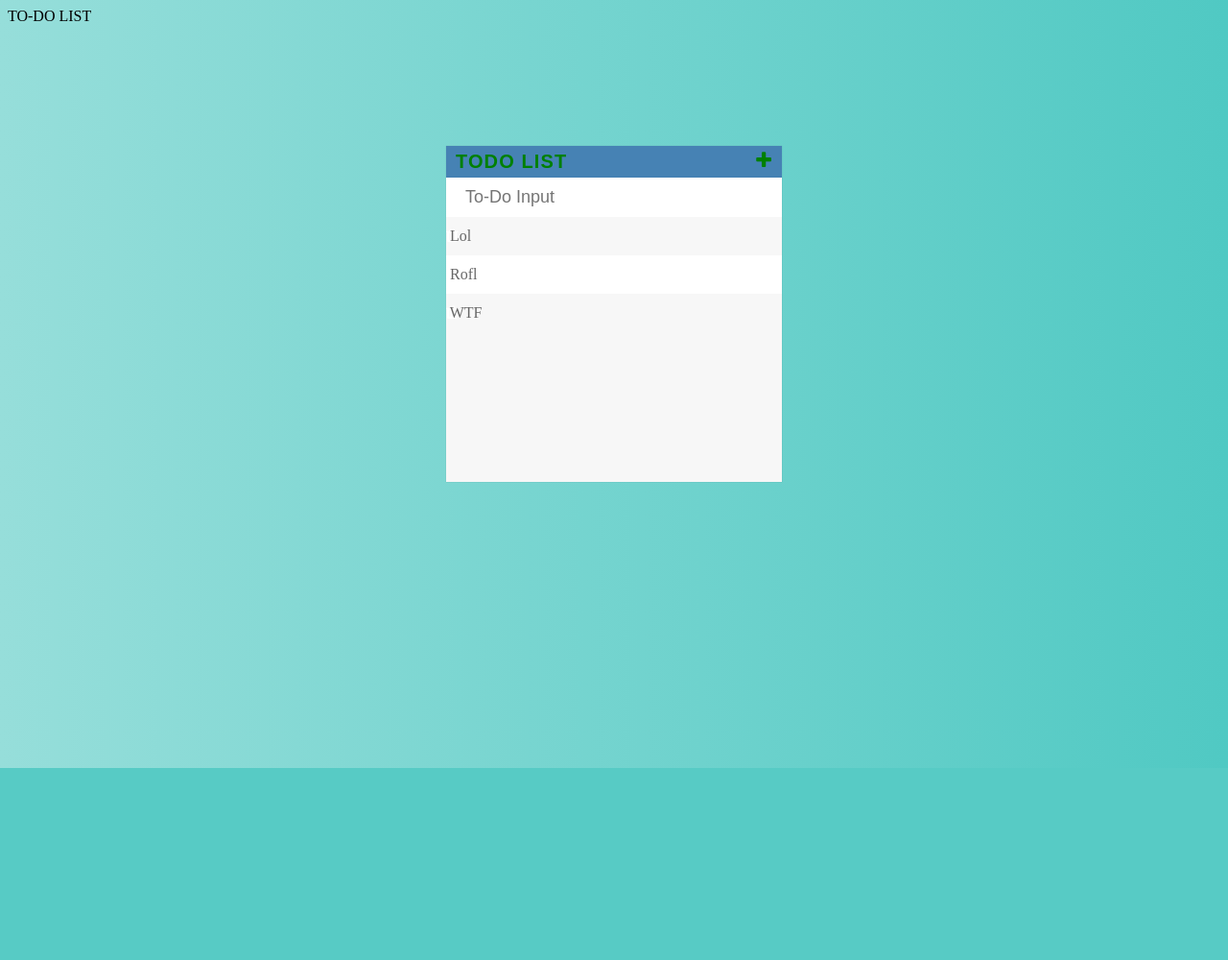
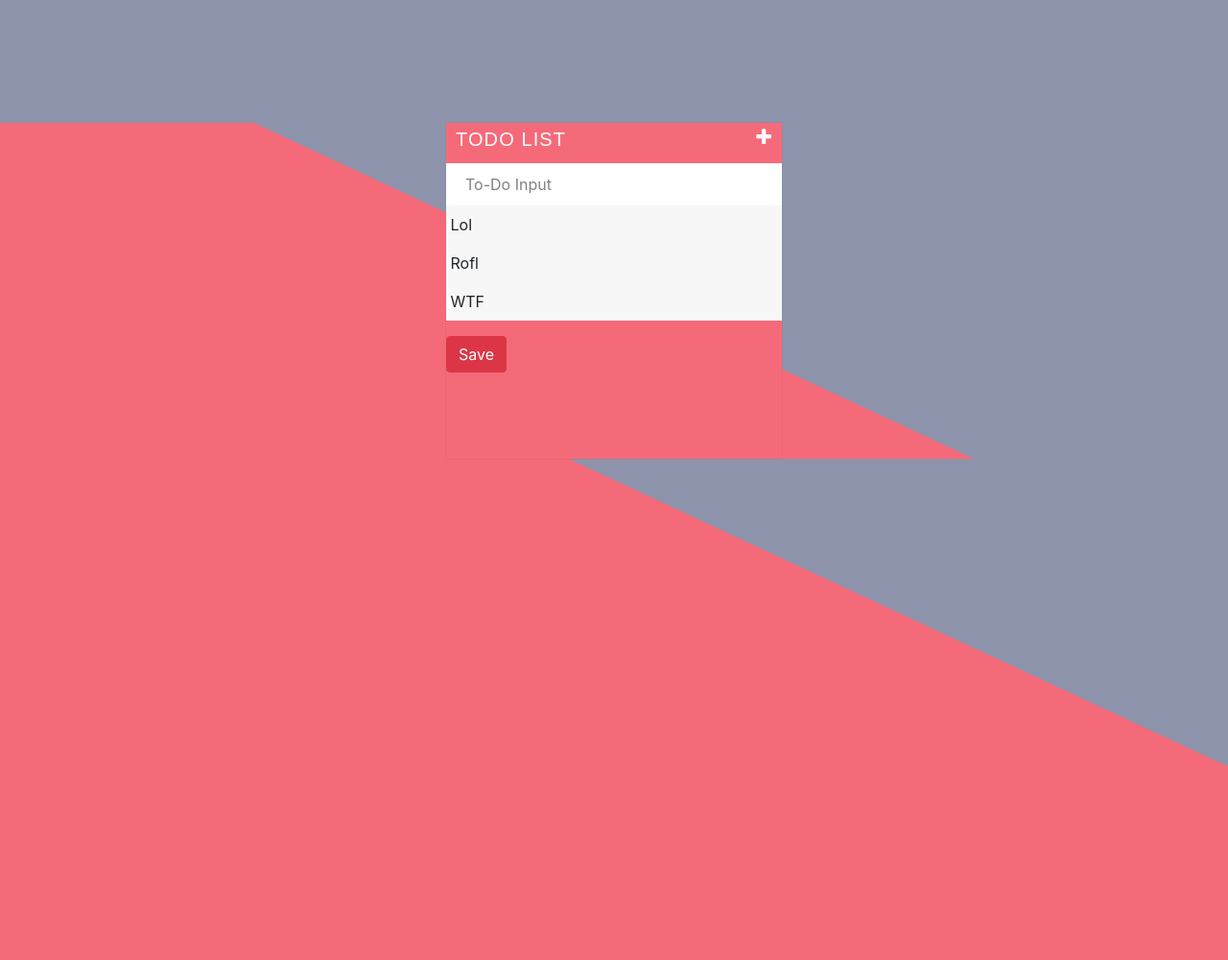
Before and after one commit to Ishaan28malik/Hacktoberfest-2024, a PHP site: page /Todo/todo.html in a window 1280 px wide. Shown: the whole page at 96% size. Before the commit the page ends 800 px from the top, so only its background shows below. Run offline with PHP 8.4, Linux system fonts and the light colour scheme.

Commit message:
added a sign up page to save the todo list in account

```diff
--- a/Todo/todo.html
+++ b/Todo/todo.html
@@ -4,11 +4,16 @@
 	<title>To-Do List</title>
     <link rel="stylesheet" type="text/css" href="todos.css">
     <link rel="stylesheet" type="text/css" href="https://maxcdn.bootstrapcdn.com/font-awesome/4.7.0/css/font-awesome.min.css">
+		<!-- CSS only -->
+	  <link rel="stylesheet" href="https://stackpath.bootstrapcdn.com/bootstrap/4.5.2/css/bootstrap.min.css" integrity="sha384-JcKb8q3iqJ61gNV9KGb8thSsNjpSL0n8PARn9HuZOnIxN0hoP+VmmDGMN5t9UJ0Z" crossorigin="anonymous">
 
+	  <!-- JS, Popper.js, and jQuery -->
+	  <script src="https://code.jquery.com/jquery-3.5.1.slim.min.js" integrity="sha384-DfXdz2htPH0lsSSs5nCTpuj/zy4C+OGpamoFVy38MVBnE+IbbVYUew+OrCXaRkfj" crossorigin="anonymous"></script>
+	  <script src="https://cdn.jsdelivr.net/npm/popper.js@1.16.1/dist/umd/popper.min.js" integrity="sha384-9/reFTGAW83EW2RDu2S0VKaIzap3H66lZH81PoYlFhbGU+6BZp6G7niu735Sk7lN" crossorigin="anonymous"></script>
+	  <script src="https://stackpath.bootstrapcdn.com/bootstrap/4.5.2/js/bootstrap.min.js" integrity="sha384-B4gt1jrGC7Jh4AgTPSdUtOBvfO8shuf57BaghqFfPlYxofvL8/KUEfYiJOMMV+rV" crossorigin="anonymous"></script>
 </head>
 <body>
-	<nav class="navbar navbar-light bg-light">
-  <span class="navbar-brand mb-0 h1">TO-DO LIST</span>
+<section id="mid">
 </nav>
 	<div id="container">
 		<h1 class="h11">ToDo List<i class="fa fa-plus"></i></h1>
@@ -18,8 +23,12 @@
 			<li><span><i class="fa fa-trash"></i> </span>Rofl</li>
 			<li><span><i class="fa fa-trash"></i> </span>WTF</li>
 		</ul>
+		<form action="form.html">
+			<button type="submit" class="btn btn-danger">Save</button>
+		</form>
+	</div>
+</section>
 
-	</div>
 <!-- <script type="text/javascript" src="/jquery-3.2.1.min.js"></script> -->
 <script src="https://code.jquery.com/jquery-3.3.1.slim.js"></script>
 <script type="text/javascript" src="./todos.js"></script>
--- a/Todo/todos.css
+++ b/Todo/todos.css
@@ -1,23 +1,28 @@
-body{
-    background: #50C9C3;  /* fallback for old browsers */
-    background: -webkit-linear-gradient(to right, #96DEDA, #50C9C3);  /* Chrome 10-25, Safari 5.1-6 */
-    background: linear-gradient(to right, #96DEDA, #50C9C3); /* W3C, IE 10+/ Edge, Firefox 16+, Chrome 26+, Opera 12+, Safari 7+ */
-
+html{
+    background:  -webkit-linear-gradient(65deg, #f56a79 50%, #8d93ab 50%);
+    min-height: 1000px;
 }
-
+::placeholder {
+  color: grey;
+  opacity: 1;
+}
 #container{
   width: 350px;
   margin: 10% auto;
-  background: #f7f7f7;
+
   box-shadow: 0px 0px 1px rgba(0, 0, 0, 0.2);
   height: 350px;
+  background-color: #f56a79;
+}
+#mid{
+  background:  -webkit-linear-gradient(65deg, #f56a79 50%, #8d93ab 50%);
 }
 
 header
 {
 	text-align: center;
 	height: 100px;
-	background-color: steelblue;
+	background-color: #f56a79;
 }
 
 header h1
@@ -28,7 +33,7 @@
 }
 
 h1{
-	background-color: steelblue;
+	background-color: #f56a79;
 	color: white;
 	font-weight: bold;
 	margin: 0;
@@ -70,13 +75,11 @@
 	padding-top: 0px;
 	line-height: 40px;
 	height: 40px;
-	color: #666;
+
 	background-color: #f7f7f7;
 }
 
-li:nth-child(2n){
-	background-color: white;
-}
+
 
 input{
 	border: 3px rgba(0, 0, 0, 0);
@@ -85,7 +88,7 @@
 	box-sizing: border-box;
 	color: steelblue;
 	font-size: 18px;
-	background-color: white;
+
 }
 
 input:focus{
@@ -97,5 +100,5 @@
 .h11 {
 	font-size: 20px;
 	font-family: Arial;
-	color: green;
+
 }
--- a/contributor-list.html
+++ b/contributor-list.html
@@ -30,6 +30,8 @@
 				<b>
 					<li>HI, I am Ishaan and I am the maintainer
 						<a href="https://github.com/Ishaan28malik">https://github.com/Ishaan28malik</a></li>
+					<li>HI, I am kashish singh and my profile link is
+					<a href="https://github.com/kashishvir">https://github.com/kashishvir</a> </li>
 					<li>Hello, I'm Chad Warren and my profile link is
 						<a href="https://github.com/Nebuchadnezzar76/chadwarren.me"></a></li>
 					<li>Hey there!I am Susnata Goswami. Check out my repositories at
```
Also changed, not shown: Todo/form.css (added, +17 -0 lines), Todo/form.html (added, +45 -0 lines).
